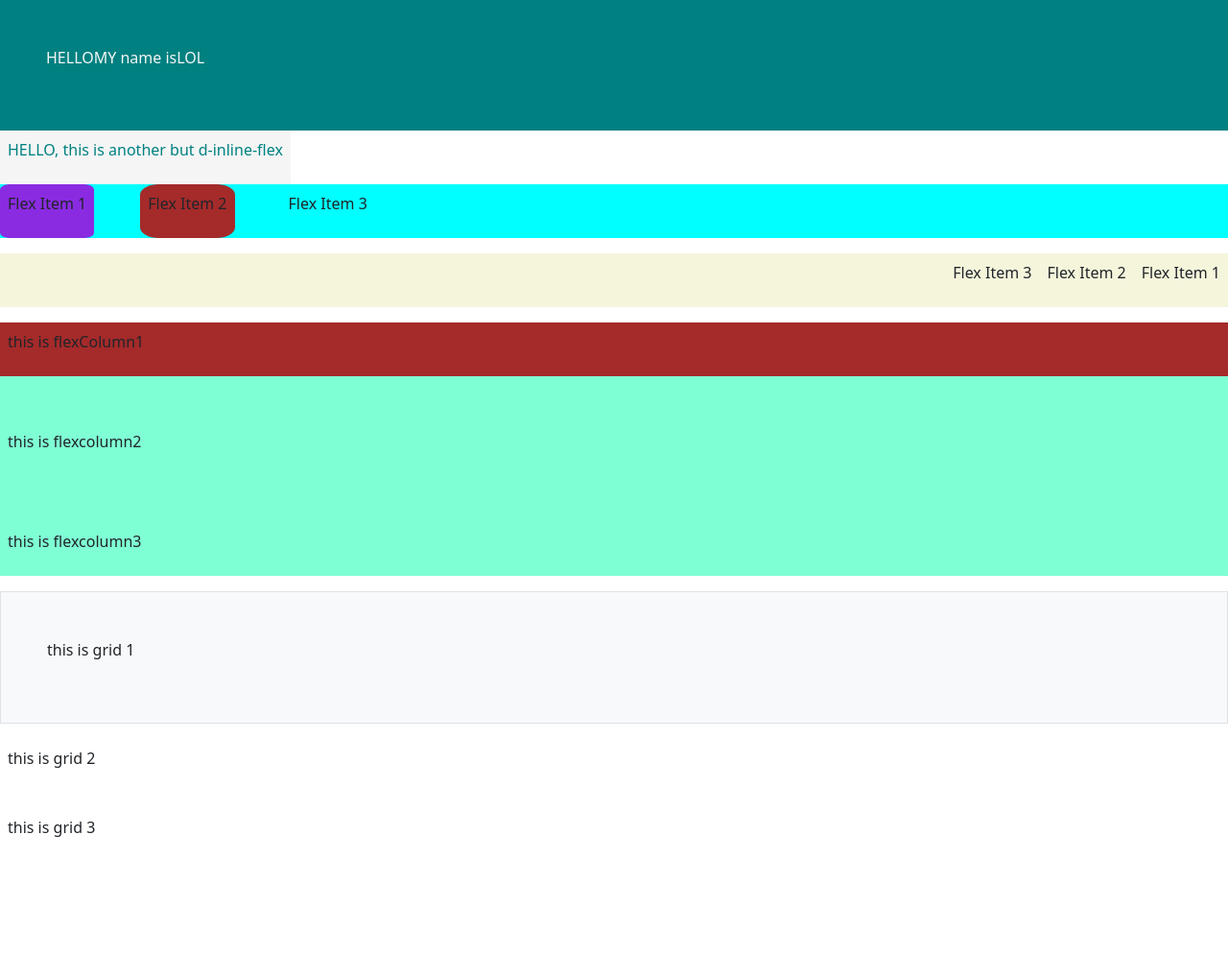
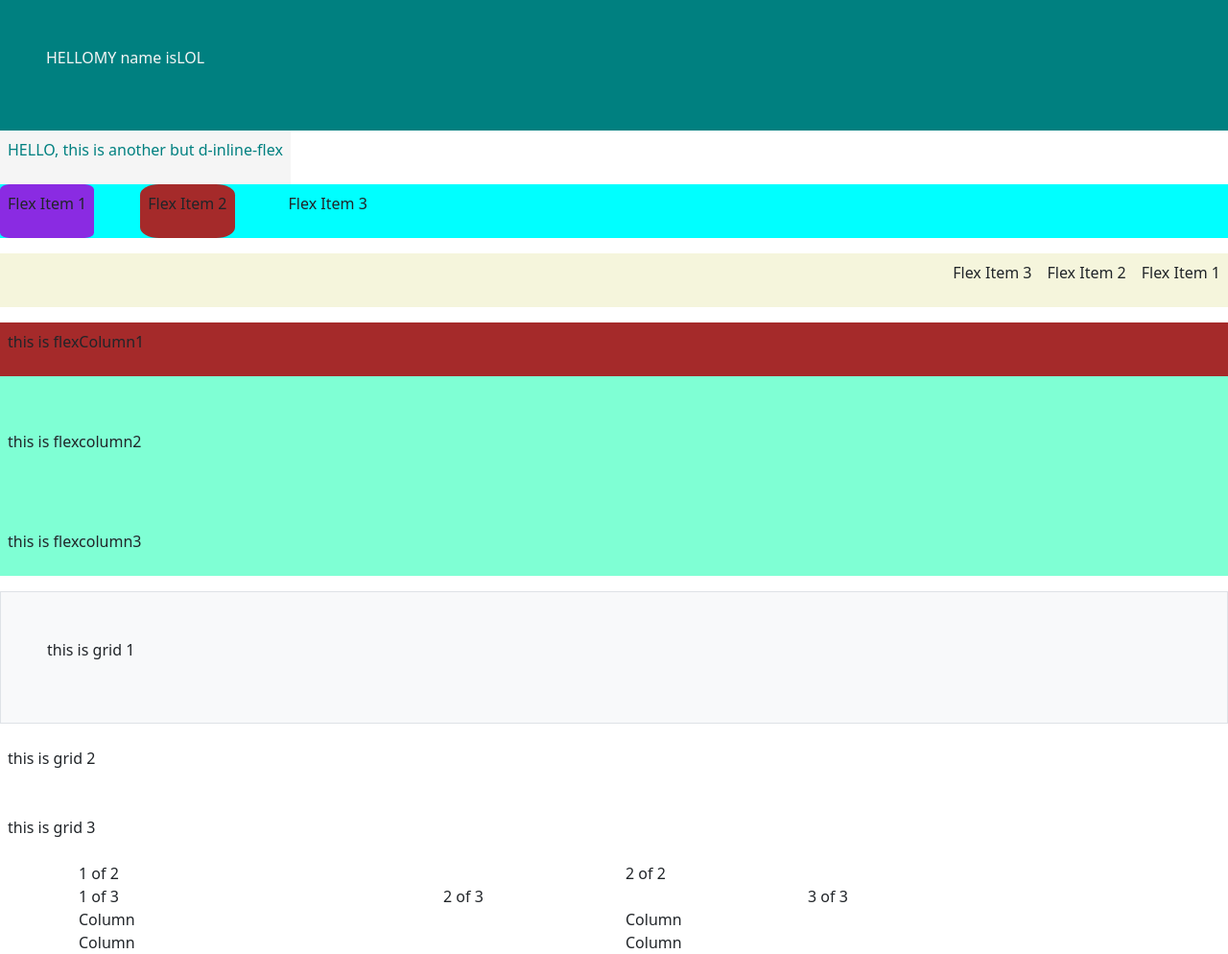
Before and after one commit to MilosCodes/WebDevProjects, a plain HTML site: page JavaScriptum/index.html in a window 1280 px wide. Shown: the whole page at 96% size. Before the commit the page ends 898 px from the top, so only its background shows below. Drawn offline with nearby package versions, Linux system fonts and the light colour scheme.

Commit message:
Update index.html
bootstrap

```diff
--- a/JavaScriptum/index.html
+++ b/JavaScriptum/index.html
@@ -37,6 +37,63 @@
         <div class="p-2"><p>this is grid 2</p></div>
         <div class="p-2"><p>this is grid 3</p></div>
     </div>
+    <!-- <div class="container">
+        <div class="row gap-3">
+            <div class="col-sm"><button class="btn" style="border-color: blue;">Button</button></div>
+            <div class="col-sm"><button class="btn" style="border-color: blue;">Button</button></div>
+            <div class="col-sm"><img src="https://wallpapercave.com/wp/FCDgjHU.jpg"  style="width: 150px; height: 100px; position:relative;"></button></div>
+            <div class="col-sm"><button class="btn" style="border-color: blue;">Button</button></div>
+            <div class="col-sm"><button class="btn" style="border-color: blue;">Button</button></div>
+            <div class="col-sm"><button class="btn" style="border-color: blue;">Button</button></div>
+            <div class="col-sm"><button class="btn" style="border-color: blue;">Button</button></div>
+            <div class="col-sm"><button class="btn" style="border-color: blue;">Button</button></div>
+            <div class="col-sm"><button class="btn" style="border-color: blue;">Button</button></div>
+            <div class="col-sm"><button class="btn" style="border-color: blue;">Button</button></div>
+            <div class="col-sm"><button class="btn" style="border-color: blue;">Button</button></div>
+            <div class="col-sm"><button class="btn" style="border-color: blue;">Button</button></div>
+            <div class="col-sm"><button class="btn" style="border-color: blue;">Button</button></div>
+            <div class="col-sm"><button class="btn" style="border-color: blue;">Button</button></div>
+            <div class="col-sm"><button class="btn" style="border-color: blue;">Button</button></div>
+            <div class="col-sm"><button class="btn" style="border-color: blue;">Button</button></div>
+            <div class="col-sm"><button class="btn" style="border-color: blue;">Button</button></div>
+            <div class="col-sm"><button class="btn" style="border-color: blue;">Button</button></div>
+            <div class="col-sm"><button class="btn" style="border-color: blue;">Button</button></div>
+            <div class="col-sm"><button class="btn" style="border-color: blue;">Button</button></div>
+            <div class="col-sm"><button class="btn" style="border-color: blue;">Button</button></div>
+        </div>
+    </div> -->
+    <div class="container">
+        <div class="row">
+            <div class="col">
+                1 of 2
+            </div>
+            <div class="col">
+                2 of 2
+            </div>
+        </div>
+        <div>
+            <div class="row">
+                <div class="col">
+                    1 of 3
+                </div>
+                <div class="col">
+                    2 of 3
+                </div>
+                <div class="col">
+                    3 of 3
+                </div>
+            </div>
+        </div>
+    </div>
+    <div class="container">
+        <div class="row">
+            <div class="col">Column</div>
+            <div class="col">Column</div>
+            <div class="w-100"></div>
+            <div class="col">Column</div>
+            <div class="col">Column</div>
+        </div>
+    </div>
     <script src="https://cdn.jsdelivr.net/npm/bootstrap@5.3.3/dist/js/bootstrap.bundle.min.js" integrity="sha384-YvpcrYf0tY3lHB60NNkmXc5s9fDVZLESaAA55NDzOxhy9GkcIdslK1eN7N6jIeHz" crossorigin="anonymous"></script>
 </body>
 </html>
```
